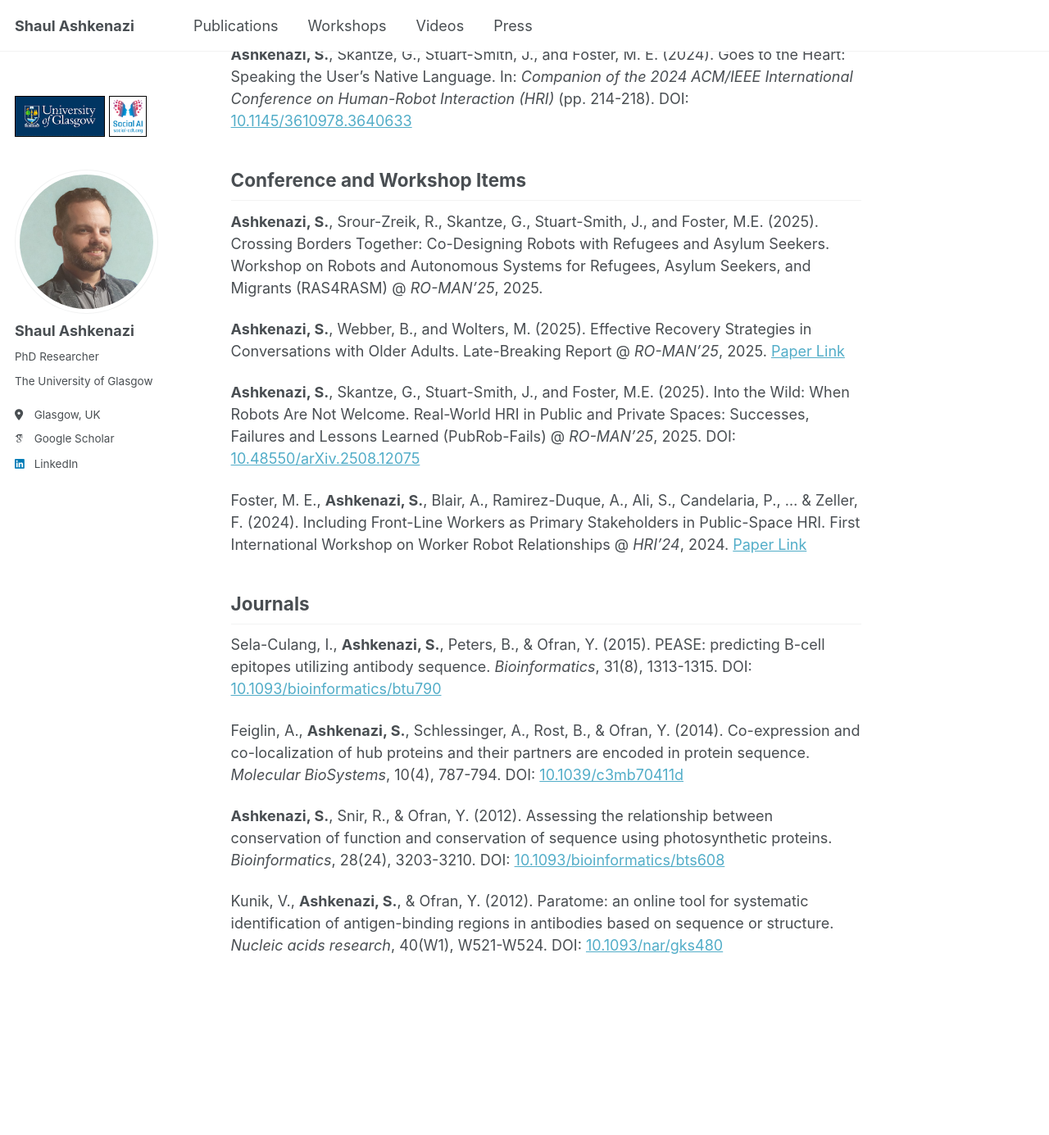
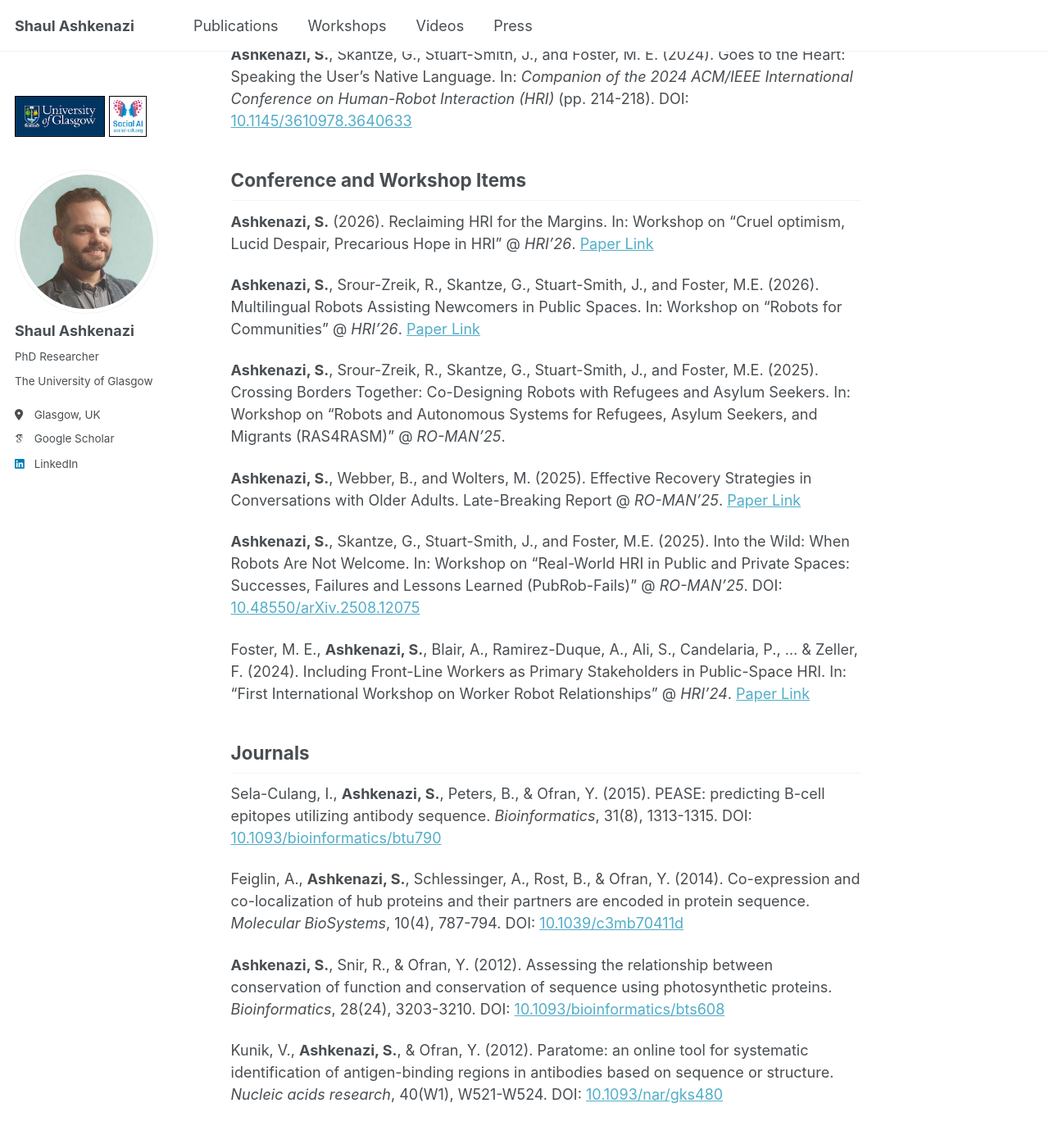
Before and after one commit to shaulash/shaulash.github.io, a Jekyll site: the page built from _pages/publications.md, in a window 1280 px wide and 1400 px high, scrolled down 504 px. Shown: the top 1385 px of the window at 82% size. Built offline with Jekyll 4.4.1, drawn with Linux system fonts in a browser that asks for light colours; some web fonts are replaced.

Commit message:
Added 2 workshop items from HRI'26

```diff
--- a/_pages/publications.md
+++ b/_pages/publications.md
@@ -26,23 +26,34 @@ In: _Companion of the 2024 ACM/IEEE International Conference on Human-Robot Inte
 
 ## Conference and Workshop Items
 
+**Ashkenazi, S.** (2026).
+Reclaiming HRI for the Margins.
+In: Workshop on "Cruel optimism, Lucid Despair, Precarious Hope in HRI" @ _HRI’26_.
+[Paper Link](https://drive.google.com/file/d/14AA3sBEZbM_Y0P28nxwlcy_0OSG2me9o/view?usp=sharing)
+
+**Ashkenazi, S.**, Srour-Zreik, R., Skantze, G., Stuart-Smith, J., and Foster, M.E. (2026).
+Multilingual Robots Assisting Newcomers in Public Spaces.
+In: Workshop on "Robots for Communities" @ _HRI’26_.
+[Paper Link](https://drive.google.com/file/d/1P0rAMXiyI3Wyy4YdvEsvDizFe-tNqj42/view?usp=sharing)
+
 **Ashkenazi, S.**, Srour-Zreik, R., Skantze, G., Stuart-Smith, J., and Foster, M.E. (2025).
 Crossing Borders Together: Co-Designing Robots with Refugees and Asylum Seekers.
-Workshop on Robots and Autonomous Systems for Refugees, Asylum Seekers, and Migrants (RAS4RASM) @ _RO-MAN’25_, 2025.
+In: Workshop on "Robots and Autonomous Systems for Refugees, Asylum Seekers, and Migrants (RAS4RASM)" @ _RO-MAN’25_.
 
 **Ashkenazi, S.**, Webber, B., and Wolters, M. (2025).
 Effective Recovery Strategies in Conversations with Older Adults.
-Late-Breaking Report @ _RO-MAN’25_, 2025.
+Late-Breaking Report @ _RO-MAN’25_.
 [Paper Link](https://shaulashkenazi.com/publications/2025_RO_MAN_LBR__effective_recovery_strategies_in_conversations_with_older_adults.pdf)
 
 **Ashkenazi, S.**, Skantze, G., Stuart-Smith, J., and Foster, M.E. (2025).
 Into the Wild: When Robots Are Not Welcome.
-Real-World HRI in Public and Private Spaces: Successes, Failures and Lessons Learned (PubRob-Fails) @ _RO-MAN’25_, 2025.
+In: Workshop on "Real-World HRI in Public and Private Spaces: Successes, Failures and Lessons Learned (PubRob-Fails)"
+@ _RO-MAN’25_.
 DOI: [10.48550/arXiv.2508.12075](https://doi.org/10.48550/arXiv.2508.12075)
 
 Foster, M. E., **Ashkenazi, S.**, Blair, A., Ramirez-Duque, A., Ali, S., Candelaria, P., ... & Zeller, F. (2024).
 Including Front-Line Workers as Primary Stakeholders in Public-Space HRI.
-First International Workshop on Worker Robot Relationships @ _HRI’24_, 2024.
+In: "First International Workshop on Worker Robot Relationships" @ _HRI’24_.
 [Paper Link](https://drive.google.com/file/d/1ITL2tnZ1wJR2Zq6AdxcHZHRPIdgoLcU7/view)
 
 ## Journals
```
Also changed, not shown: 1 other file.
